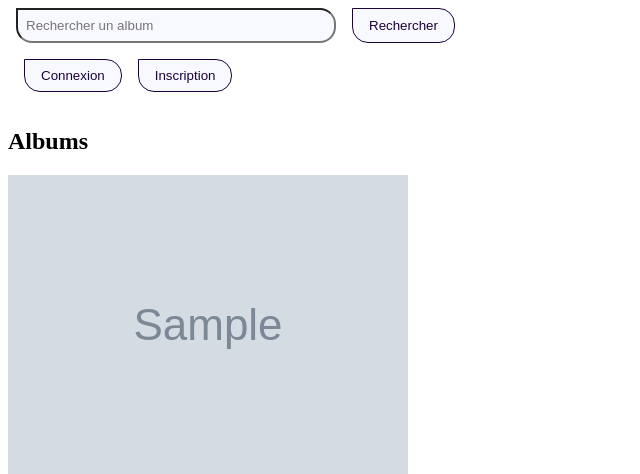
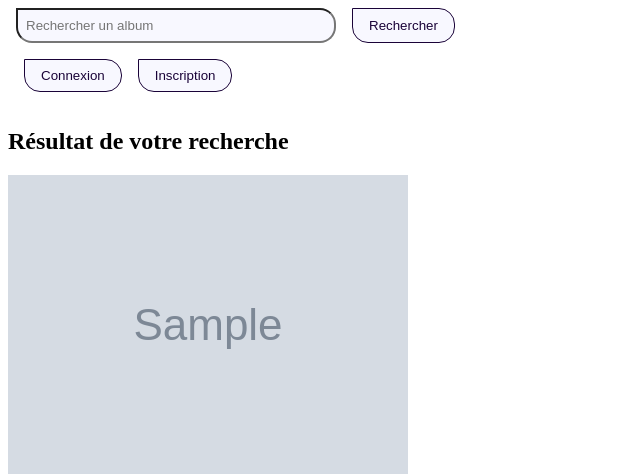
Before and after one commit to ValRom28/SAE-PHP, a PHP site: template templates/Component/search_results.php in a window 1280 px wide. Shown: the top 474 px of the page, without its empty margins (0-640 px from the left). Run offline with PHP 8.4, Linux system fonts and the light colour scheme; the template is opened without the code that fills it: most values are stand-ins (such as "Sample title", 1, 10 or a date in 2020); grey boxes marked "Sample" are stand-in pictures.

Commit message:
Affichage page recherche

```diff
--- a/templates/Component/search_results.php
+++ b/templates/Component/search_results.php
@@ -1,4 +1,4 @@
-<h2>Albums</h2>
+<h2>Résultat de votre recherche</h2>
 <div class="albumAccueil">
 <?php foreach ($results as $album) : ?>
     <?php
```
